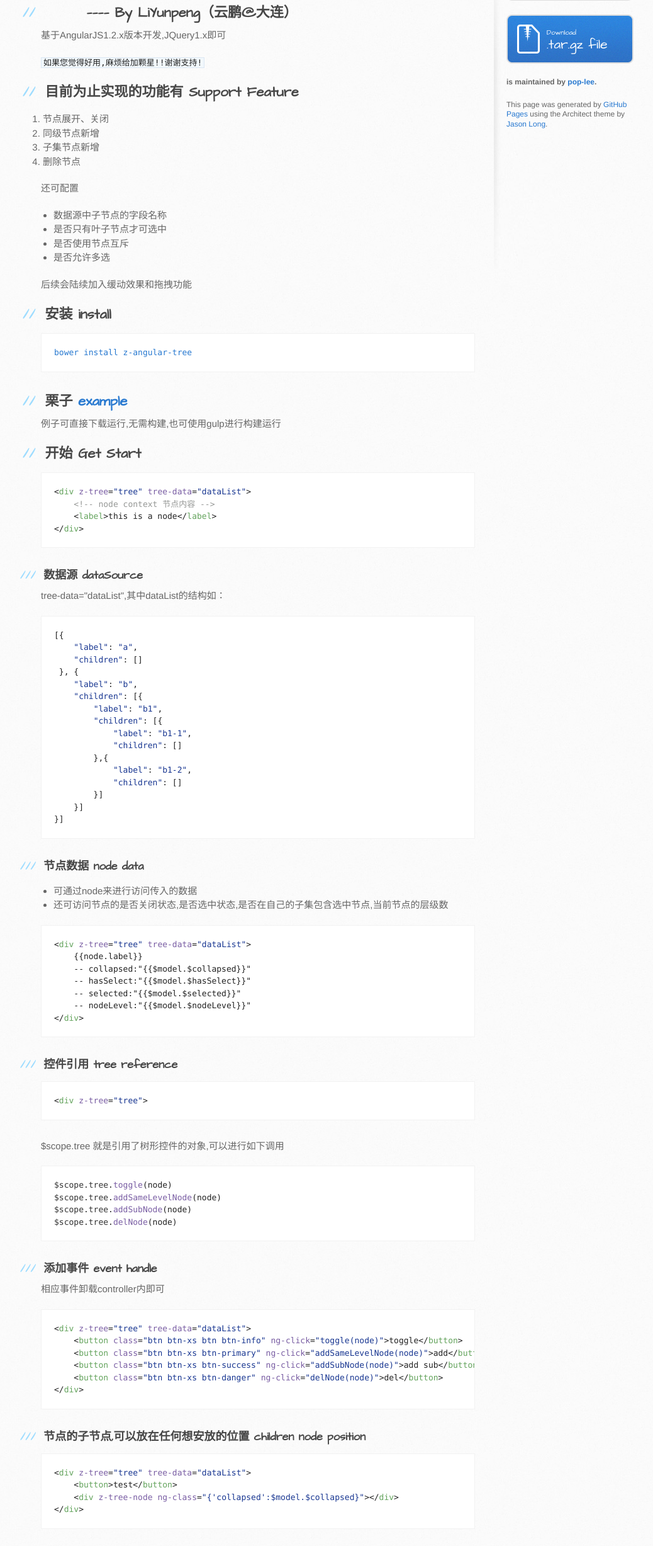
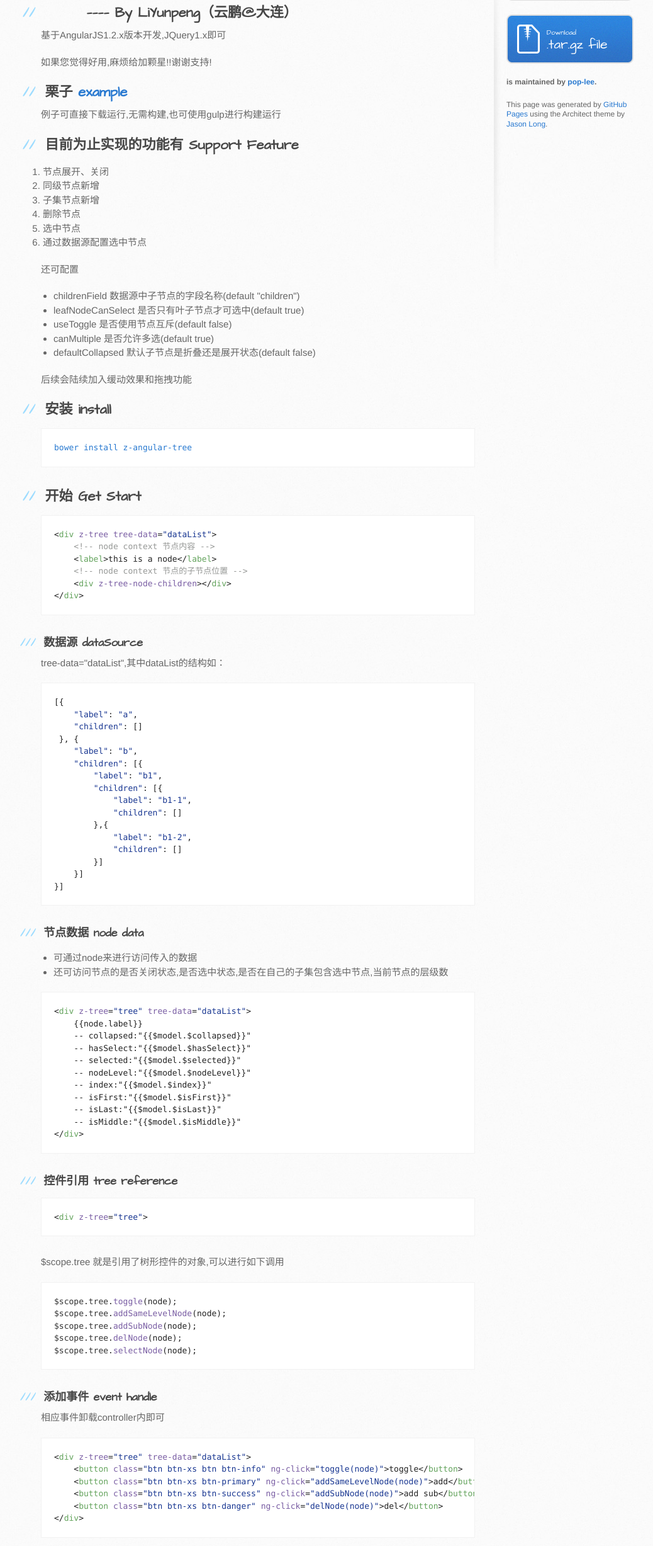
Before and after one commit to pop-lee/z-angular-tree, a website: page index.html in a window 1280 px wide. Shown: the part 309-2764 px from the top of the page at 63% size, without its empty margins (105-1143 px from the left). Drawn offline with Linux system fonts and the light colour scheme.

Commit message:
Create gh-pages branch via GitHub

```diff
--- a/index.html
+++ b/index.html
@@ -36,7 +36,13 @@
 
 <p>基于AngularJS1.2.x版本开发,JQuery1.x即可</p>
 
-<p><code>如果您觉得好用,麻烦给加颗星!!谢谢支持!</code></p>
+<p>如果您觉得好用,麻烦给加颗星!!谢谢支持!</p>
+
+<h2>
+<a id="栗子-example" class="anchor" href="#%E6%A0%97%E5%AD%90-example" aria-hidden="true"><span aria-hidden="true" class="octicon octicon-link"></span></a>栗子 <a href="http://pop-lee.github.io/z-angular-tree/example/index.html">example</a>
+</h2>
+
+<p>例子可直接下载运行,无需构建,也可使用gulp进行构建运行</p>
 
 <h2>
 <a id="目前为止实现的功能有-support-feature" class="anchor" href="#%E7%9B%AE%E5%89%8D%E4%B8%BA%E6%AD%A2%E5%AE%9E%E7%8E%B0%E7%9A%84%E5%8A%9F%E8%83%BD%E6%9C%89-support-feature" aria-hidden="true"><span aria-hidden="true" class="octicon octicon-link"></span></a>目前为止实现的功能有 Support Feature</h2>
@@ -46,15 +52,18 @@
 <li>同级节点新增</li>
 <li>子集节点新增</li>
 <li>删除节点</li>
+<li>选中节点</li>
+<li>通过数据源配置选中节点</li>
 </ol>
 
 <p>还可配置</p>
 
 <ul>
-<li>数据源中子节点的字段名称</li>
-<li>是否只有叶子节点才可选中</li>
-<li>是否使用节点互斥</li>
-<li>是否允许多选</li>
+<li>childrenField 数据源中子节点的字段名称(default "children")</li>
+<li>leafNodeCanSelect 是否只有叶子节点才可选中(default true)</li>
+<li>useToggle 是否使用节点互斥(default false)</li>
+<li>canMultiple 是否允许多选(default true)</li>
+<li>defaultCollapsed 默认子节点是折叠还是展开状态(default false)</li>
 </ul>
 
 <p>后续会陆续加入缓动效果和拖拽功能</p>
@@ -66,17 +75,13 @@
 </code></pre>
 
 <h2>
-<a id="栗子-example" class="anchor" href="#%E6%A0%97%E5%AD%90-example" aria-hidden="true"><span aria-hidden="true" class="octicon octicon-link"></span></a>栗子 <a href="http://pop-lee.github.io/z-angular-tree/example/index.html">example</a>
-</h2>
-
-<p>例子可直接下载运行,无需构建,也可使用gulp进行构建运行</p>
-
-<h2>
 <a id="开始-get-start" class="anchor" href="#%E5%BC%80%E5%A7%8B-get-start" aria-hidden="true"><span aria-hidden="true" class="octicon octicon-link"></span></a>开始 Get Start</h2>
 
-<div class="highlight highlight-text-html-basic"><pre>&lt;<span class="pl-ent">div</span> <span class="pl-e">z-tree</span>=<span class="pl-s"><span class="pl-pds">"</span>tree<span class="pl-pds">"</span></span> <span class="pl-e">tree-data</span>=<span class="pl-s"><span class="pl-pds">"</span>dataList<span class="pl-pds">"</span></span>&gt;
+<div class="highlight highlight-text-html-basic"><pre>&lt;<span class="pl-ent">div</span> <span class="pl-e">z-tree</span> <span class="pl-e">tree-data</span>=<span class="pl-s"><span class="pl-pds">"</span>dataList<span class="pl-pds">"</span></span>&gt;
     <span class="pl-c">&lt;!-- node context 节点内容 --&gt;</span>
     &lt;<span class="pl-ent">label</span>&gt;this is a node&lt;/<span class="pl-ent">label</span>&gt;
+    <span class="pl-c">&lt;!-- node context 节点的子节点位置 --&gt;</span>
+    &lt;<span class="pl-ent">div</span> <span class="pl-e">z-tree-node-children</span>&gt;&lt;/<span class="pl-ent">div</span>&gt;
 &lt;/<span class="pl-ent">div</span>&gt;</pre></div>
 
 <h3>
@@ -115,6 +120,10 @@
     -- hasSelect:"{{$model.$hasSelect}}"
     -- selected:"{{$model.$selected}}"
     -- nodeLevel:"{{$model.$nodeLevel}}"
+    -- index:"{{$model.$index}}"
+    -- isFirst:"{{$model.$isFirst}}"
+    -- isLast:"{{$model.$isLast}}"
+    -- isMiddle:"{{$model.$isMiddle}}"
 &lt;/<span class="pl-ent">div</span>&gt;</pre></div>
 
 <h3>
@@ -124,10 +133,11 @@
 
 <p>$scope.tree 就是引用了树形控件的对象,可以进行如下调用</p>
 
-<div class="highlight highlight-source-js"><pre><span class="pl-smi">$scope</span>.<span class="pl-smi">tree</span>.<span class="pl-en">toggle</span>(node)
-<span class="pl-smi">$scope</span>.<span class="pl-smi">tree</span>.<span class="pl-en">addSameLevelNode</span>(node)
-<span class="pl-smi">$scope</span>.<span class="pl-smi">tree</span>.<span class="pl-en">addSubNode</span>(node)
-<span class="pl-smi">$scope</span>.<span class="pl-smi">tree</span>.<span class="pl-en">delNode</span>(node)</pre></div>
+<div class="highlight highlight-source-js"><pre><span class="pl-smi">$scope</span>.<span class="pl-smi">tree</span>.<span class="pl-en">toggle</span>(node);
+<span class="pl-smi">$scope</span>.<span class="pl-smi">tree</span>.<span class="pl-en">addSameLevelNode</span>(node);
+<span class="pl-smi">$scope</span>.<span class="pl-smi">tree</span>.<span class="pl-en">addSubNode</span>(node);
+<span class="pl-smi">$scope</span>.<span class="pl-smi">tree</span>.<span class="pl-en">delNode</span>(node);
+<span class="pl-smi">$scope</span>.<span class="pl-smi">tree</span>.<span class="pl-en">selectNode</span>(node);</pre></div>
 
 <h3>
 <a id="添加事件-event-handle" class="anchor" href="#%E6%B7%BB%E5%8A%A0%E4%BA%8B%E4%BB%B6-event-handle" aria-hidden="true"><span aria-hidden="true" class="octicon octicon-link"></span></a>添加事件 event handle</h3>
@@ -146,13 +156,13 @@
 
 <div class="highlight highlight-text-html-basic"><pre>&lt;<span class="pl-ent">div</span> <span class="pl-e">z-tree</span>=<span class="pl-s"><span class="pl-pds">"</span>tree<span class="pl-pds">"</span></span> <span class="pl-e">tree-data</span>=<span class="pl-s"><span class="pl-pds">"</span>dataList<span class="pl-pds">"</span></span>&gt;
     &lt;<span class="pl-ent">button</span>&gt;test&lt;/<span class="pl-ent">button</span>&gt;
-    &lt;<span class="pl-ent">div</span> <span class="pl-e">z-tree-node</span> <span class="pl-e">ng-class</span>=<span class="pl-s"><span class="pl-pds">"</span>{'collapsed':$model.$collapsed}<span class="pl-pds">"</span></span>&gt;&lt;/<span class="pl-ent">div</span>&gt;
+    &lt;<span class="pl-ent">div</span> <span class="pl-e">z-tree-node-children</span>&gt;&lt;/<span class="pl-ent">div</span>&gt;
 &lt;/<span class="pl-ent">div</span>&gt;</pre></div>
 
 <p>or</p>
 
 <div class="highlight highlight-text-html-basic"><pre>&lt;<span class="pl-ent">div</span> <span class="pl-e">z-tree</span>=<span class="pl-s"><span class="pl-pds">"</span>tree<span class="pl-pds">"</span></span> <span class="pl-e">tree-data</span>=<span class="pl-s"><span class="pl-pds">"</span>dataList<span class="pl-pds">"</span></span>&gt;
-    &lt;<span class="pl-ent">div</span> <span class="pl-e">z-tree-node</span> <span class="pl-e">ng-class</span>=<span class="pl-s"><span class="pl-pds">"</span>{'collapsed':$model.$collapsed}<span class="pl-pds">"</span></span>&gt;&lt;/<span class="pl-ent">div</span>&gt;
+    &lt;<span class="pl-ent">div</span> <span class="pl-e">z-tree-node-children</span>&gt;&lt;/<span class="pl-ent">div</span>&gt;
     &lt;<span class="pl-ent">button</span>&gt;test&lt;/<span class="pl-ent">button</span>&gt;
 &lt;/<span class="pl-ent">div</span>&gt;</pre></div>
 
@@ -163,7 +173,7 @@
     &lt;<span class="pl-ent">div</span>&gt;
         &lt;<span class="pl-ent">div</span>&gt;
             &lt;<span class="pl-ent">div</span>&gt;
-                &lt;<span class="pl-ent">div</span> <span class="pl-e">z-tree-node</span> <span class="pl-e">ng-class</span>=<span class="pl-s"><span class="pl-pds">"</span>{'collapsed':$model.$collapsed}<span class="pl-pds">"</span></span>&gt;&lt;/<span class="pl-ent">div</span>&gt;
+                &lt;<span class="pl-ent">div</span> <span class="pl-e">z-tree-node-children</span>&gt;&lt;/<span class="pl-ent">div</span>&gt;
             &lt;/<span class="pl-ent">div</span>&gt;
         &lt;/<span class="pl-ent">div</span>&gt;
     &lt;/<span class="pl-ent">div</span>&gt;
```
Also changed, not shown: params.json (+1 -1 lines).
